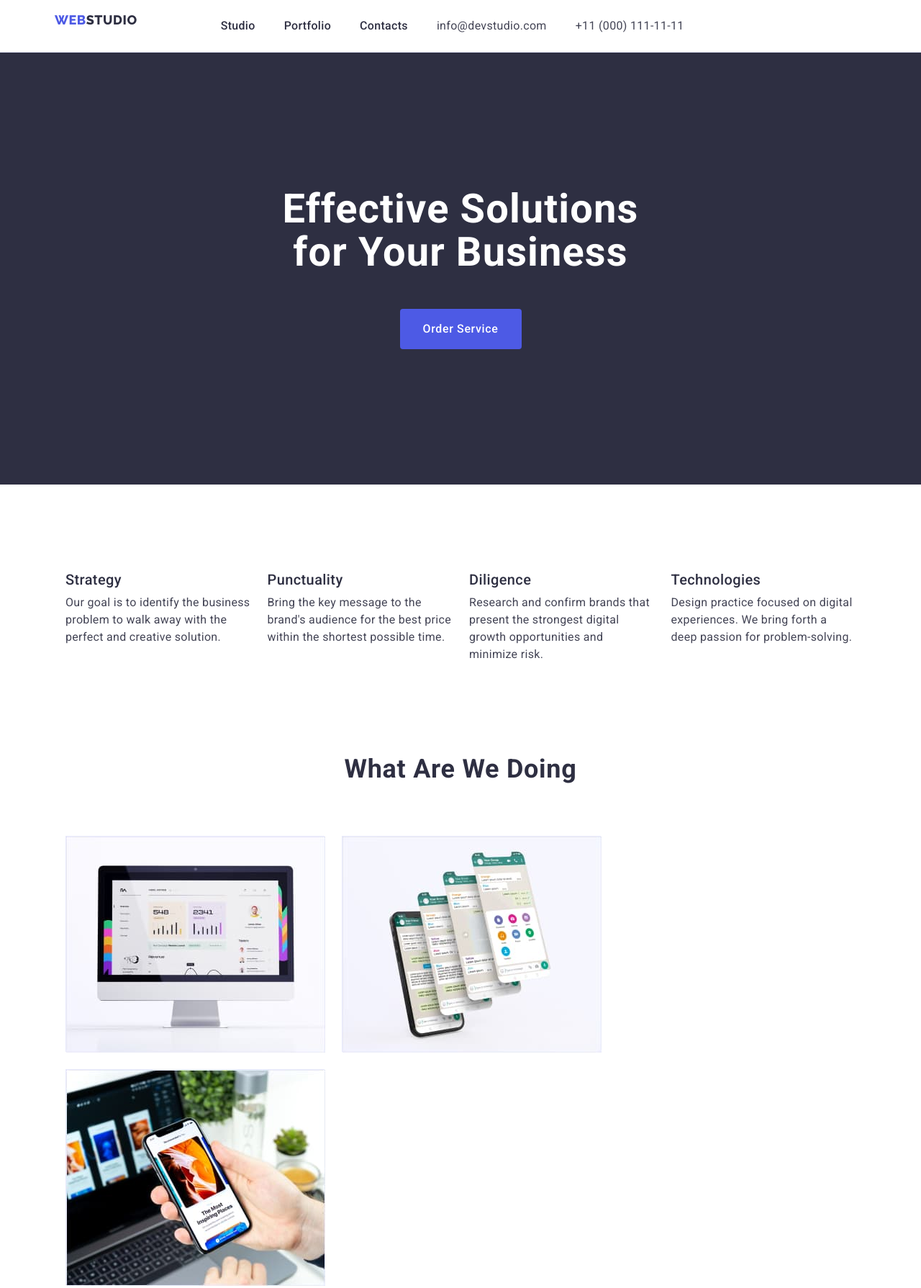
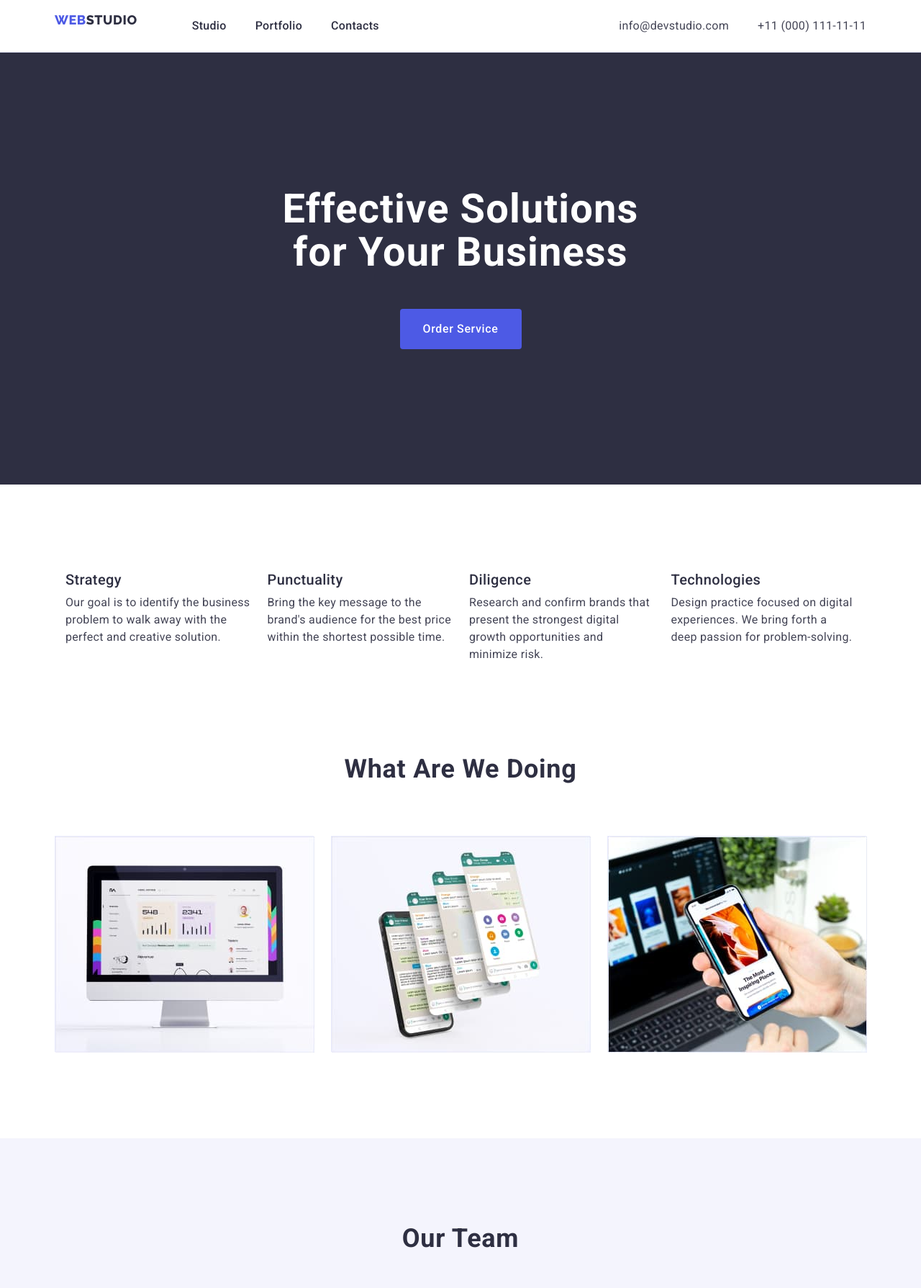
Before and after one commit to AlonaSokolova/goit-markup-hw-03, a plain HTML site: page index.html in a window 1280 px wide. Shown: the top 1789 px of the page at 72% size. Drawn offline with nearby package versions, Linux system fonts and the light colour scheme.

Commit message:
last mistakes

```diff
--- a/css/styles.css
+++ b/css/styles.css
@@ -24,11 +24,7 @@
             padding-right: 15px;
         }
         .list {
-            display: flex;
             list-style: none;
-            flex-wrap: wrap;
-            margin-top: 0;
-            margin-bottom: 0;
         }
 
         .link {
@@ -68,6 +64,7 @@
         ul {
             margin-top: 0;
             margin-bottom: 0;
+            padding: 0;
         }
 
         img {
@@ -138,6 +135,7 @@
             font-style: normal;
             display: flex;
             align-items: center;
+            margin-left: auto;
         }
 
         .adress-contact {
@@ -149,8 +147,8 @@
             letter-spacing: 0.02em;
             color: #434455;
             display: block;
-            margin-top: 24px;
-            margin-bottom: 24px;
+            padding-top: 24px;
+            padding-bottom: 24px;
 
         }
         /*::after, ::before {
@@ -302,12 +300,10 @@
         }
 
         .work-items {
-            padding: 0 15px;
-            margin: auto;
             gap: 24px;
         }
         .work-items:last-child {
-            margin-right: 0;
+           display: flex;
         }
 
         .work-team {
@@ -320,10 +316,10 @@
             border: 1px solid#e7e9fc;
         }
 
-        .section-header-list {
-            display: flex;
+        /*.section-header-list {
+
             gap: 24px;
-        }
+        }*/
 
         .section-header-item {
             width: calc((100% - 48px) / 4);
@@ -356,11 +352,10 @@
         }
 
         .section-header-list {
-            padding: 0 15px;
             gap: 24px;
         }
         .section-header-list:last-child {
-            margin-right: 0;
+            display: flex;
         }
 
         .section-header-item {
```
